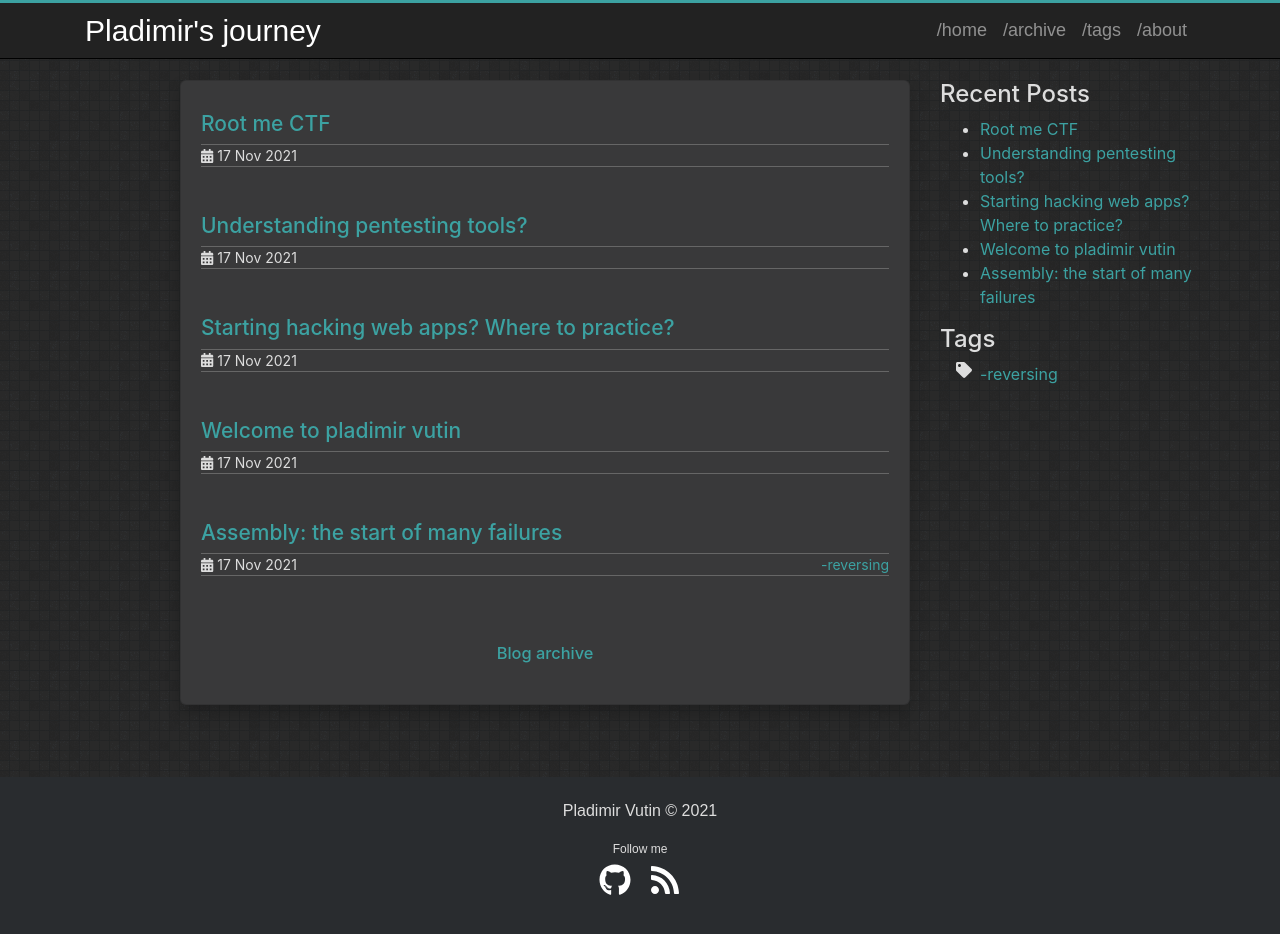
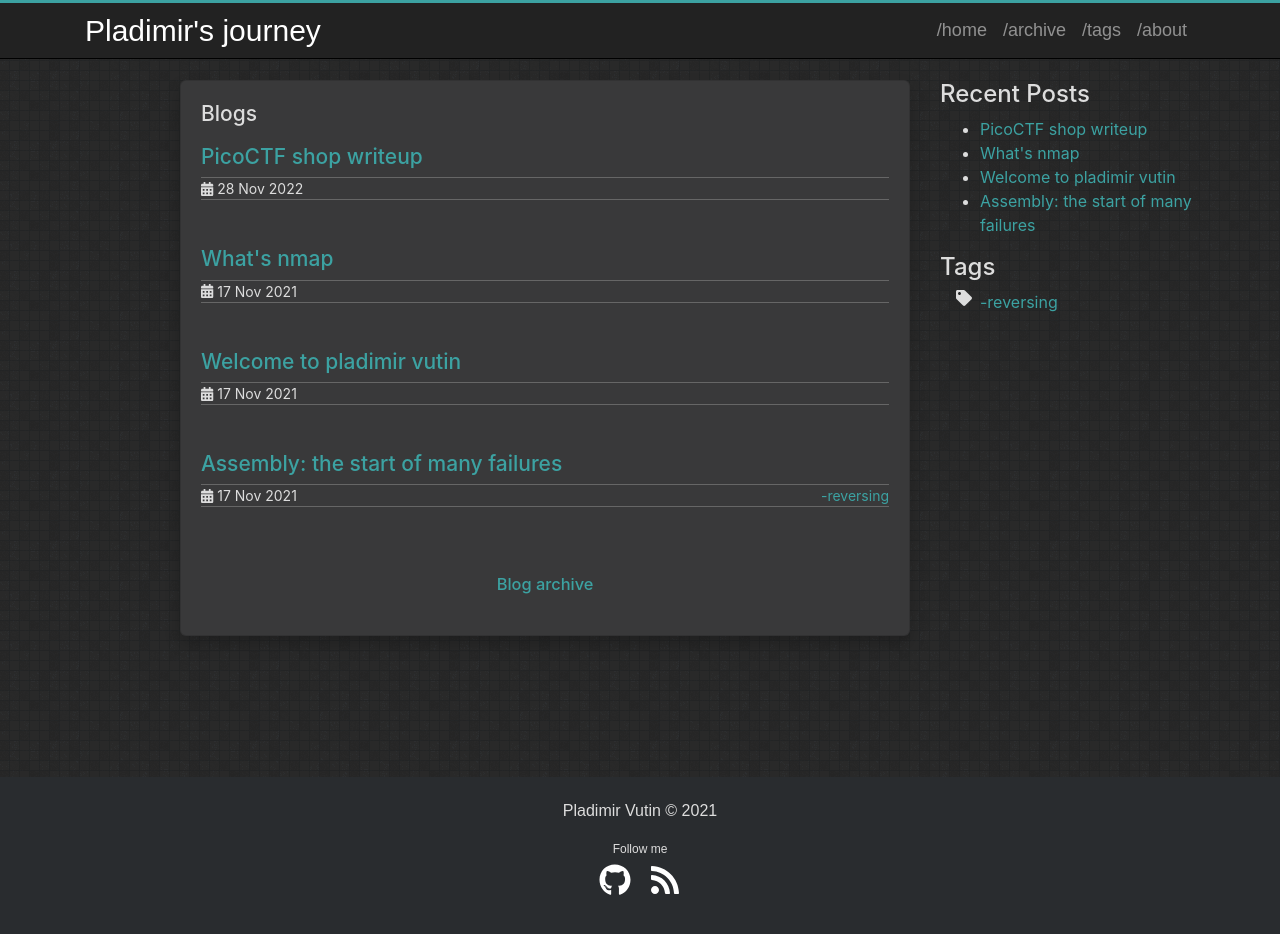
Before and after one commit to SchrodingersNeko749/pladimirBlog, a Jekyll site: the page built from index.markdown, in a window 1280 px wide and 955 px high. Shown: the top 934 px of the window. Built offline with Jekyll 4.4.1, drawn with Linux system fonts in a browser that asks for light colours; part of the change alters nothing that is shown.

Commit message:
onFileChangeHook

````diff
--- a/_layouts/home.html
+++ b/_layouts/home.html
@@ -1,7 +1,7 @@
 ---
 layout: page
 ---
-
+<h2>Blogs</h2>
 {% for post in site.posts limit:5 %}
 <h2 class="post-title">
     <a href="{{ post.url | relative_url }}">
--- a/_posts/2021-11-22-webhackstart.md
+++ /dev/null
@@ -1,19 +0,0 @@
----
-layout: post
-title:  "Starting hacking web apps? Where to practice?"
-date:   2021-11-17 20:17:21 +0330
-categories: jekyll update
----
-In this blog, I try to practice hacking web apps using a dummy website. I downloaded bWAPP (buggy web app) which is a webapp purposefully designed to be exploited. They are for security enthusiasts and webdev students to practice common security topics. To set it up I have to setup my own homeserver with nginx.Basically put them on localhost and do all nasty stuff with it without being scared of any legal backlash.
-
-## Setting up nginx and php
-
-In the bWAPP guide after doing basic configuration we are told to navigate to a php page so we can install bwAPP. My first problem was that when I navigated to any php page instead of viewing it in browser I download the file . I quickly understood that this is because of the simple reason that I never configured php for nginx. On arch I had to download two packages: `php-fpm` and `php`.
-Then I tried configuring nginx and php-fpm following the guide and eventho I followed all settings I couldnt get it to load a php page. which for that I had to debug using `systemctl status nginx.services` to see what's wrong. And the error mentioned that I never setup mysql which is needed for this webapp. I set that up and now I'm having another problem. I get ```Connection failed: Access denied for user 'root'@'localhost'``` which means there is an authentication problem going on. I looked deeper into it and realized root user doesn't have full privilege and to solve that I `drop` the root and `create` another user and grant all privileges to it. `drop` step isn't really necessary but I wanted to interact with
-```
-CREATE USER 'bwapp@localhost` IDENTIFIED BY 'some_pass';
-GRANT ALL PRIVILEGES on bwapp.* to 'bwapp'@'localhost';
-FLUSH PRIVILEGES;
-```
-And voila we now can try hacking stuff.
-In next blog I will focus on practicing HTML injection vulnerability.
--- a/_posts/2021-12-7-nmap.md
+++ b/_posts/2021-12-7-nmap.md
@@ -1,6 +1,6 @@
 ---
 layout: post
-title:  "Understanding pentesting tools?"
+title:  "What's nmap"
 date:   2021-11-17 20:17:21 +0330
 categories: jekyll update
 ---
--- /dev/null
+++ b/_posts/2022-11-28-reverse.md
@@ -0,0 +1,95 @@
+---
+layout: post
+title:  "PicoCTF shop writeup"
+date:   2022-11-28 18:20:21 +0330
+categories: jekyll update
+---
+
+This is a write-up for shop under the reverse engineering category available at:
+https://play.picoctf.org/login?redirect=/practice/challenge/134
+
+Downloading the file and making it executable with:
+```
+wget <link>
+chmod +x source
+```
+From running the executable I gathered that:
+1. I can buy/sell items
+2. I have 40 coins
+3. Item number 3's name is Fruitful Flag (100 coins) which is peculiar so if I buy that I might get the flag perhaps
+
+First lets try to mess with the binary with all the wrong inputs trying to break it.
+
+I tried buying negative amount of item 1 and I gained coin. Which means now I can buy the flag item. Buying the flag gives an ASCII output which after concatenating the values you get the flag.
+
+Well that was dumb. Let's do this the fun way!
+
+I will use gdb and try to get the flag assuming that this software got patched and I cant break it that easily.
+
+```
+gdb source
+(gdb) disass main
+> Function "main" not defined.
+```
+I tried to disassemble main but main is not defined so:
+
+```
+(gdb) info functions
+> File /opt/hacksports/shared/staging/Shop_0_3803762289926176/problem_files/source.go:
+void main.check(error);
+void main.get_flag(void);
+void main.main(void);
+void main.menu([]main.item, []main.item, int, []main.item, []main.item, int);
+void main.openShop(void);
+void main.stockUp([]main.item, []main.item);
+```
+These are the functions in `source.go`.
+The function `main.get_flag(void)` will most likely give us the flag.
+
+So I'm going to start from `main.main` and see where its getting called so I just `jump` to that address see if I can skip having enough coins.
+
+```
+(gdb) disass main.main
+> Dump of assembler code for function main.main:
+.
+.
+.
+0x080d3337 <+7>: mov -0x4(%ecx),%ecx
+0x080d333d <+13>: cmp 0x8(%ecx),%esp
+0x080d3340 <+16>: jbe 0x80d3348 <main.main+24>
+0x080d3342 <+18>: call 0x80d3350 <main.openShop>
+.
+.
+.
+
+```
+at 0x080d3342 <+18> we call `main.openShop`
+```
+(gdb) disass main.openShop
+```
+`openShop` calls `main.stockUp` and `main.menu`. `stockUp` doesn't sound relevant so lets focus on menu.
+```
+(gdb) disass main.menu
+>
+.
+.
+.
+0x080d3ebf <+1375>: mov %ebp,0x24(%esp)
+0x080d3ec3 <+1379>: call 0x80d4440 <main.get_flag>
+0x080d3ec8 <+1384>: mov 0xa8(%esp),%ecx
+.
+.
+.
+```
+After reading through all of that at 0x080d3ec3 <+1379> we call the `main.get_flag` function.
+So let's put a `breakpoint` at `main.menu` and then `jump` to the flag function.
+```
+(gdb) b main.menu
+> Breakpoint 2 at 0x80d3960
+(gdb) run
+> Thread 1 "source" hit Breakpoint 2, main.menu (inv=..., user=..., wallet=40, ~r3=..., ~r4=..., ~r5=0) at /opt/hacksports/shared/staging/Shop_0_3803762289926176/problem_files/source.go:50
+50 in /opt/hacksports/shared/staging/Shop_0_3803762289926176/problem_files/source.go
+(gdb) jump *0x080d3ec3
+> Flag is:
+```
+And here we go! If the solution is boring look for a better one!
--- a/_posts/2022-2-17-rootmeCTF.md
+++ /dev/null
@@ -1,6 +0,0 @@
----
-layout: post
-title:  "Root me CTF"
-date:   2021-11-17 20:17:21 +0330
-categories: jekyll update
----
````
Also changed, not shown: 1 other file.
